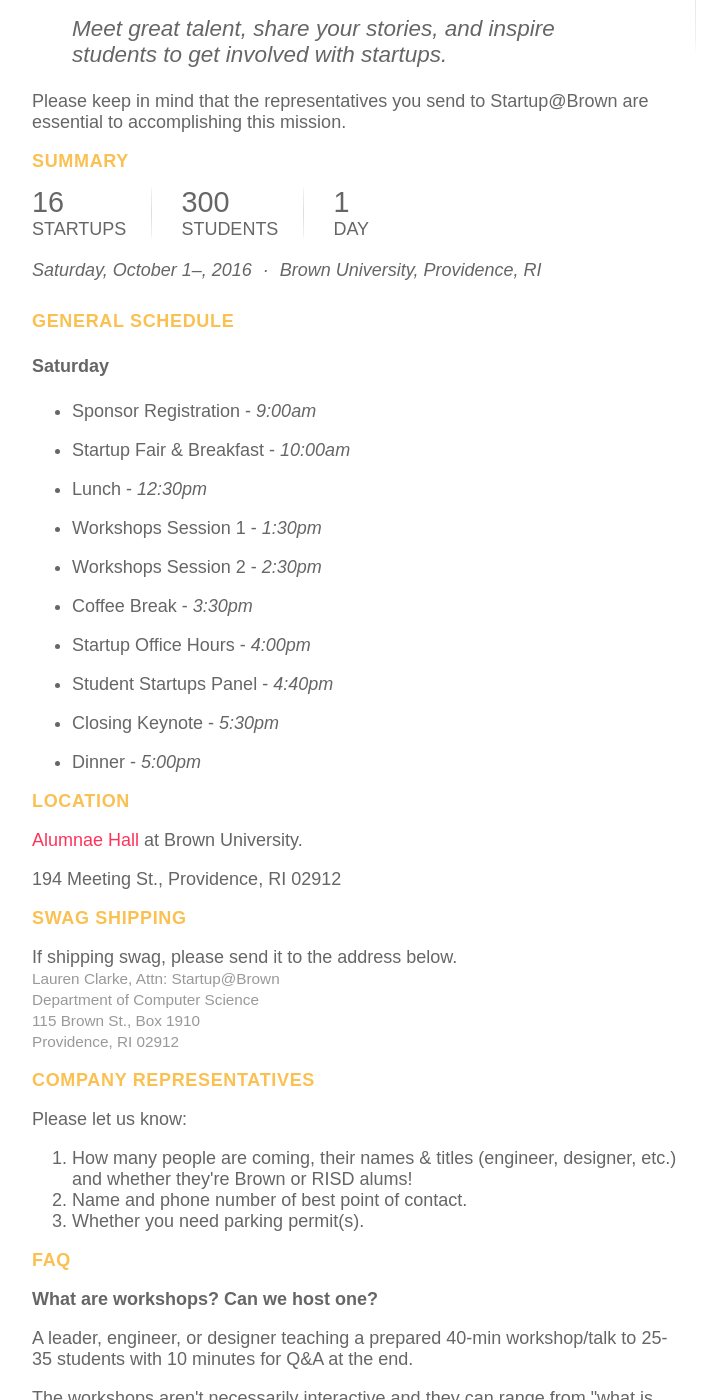
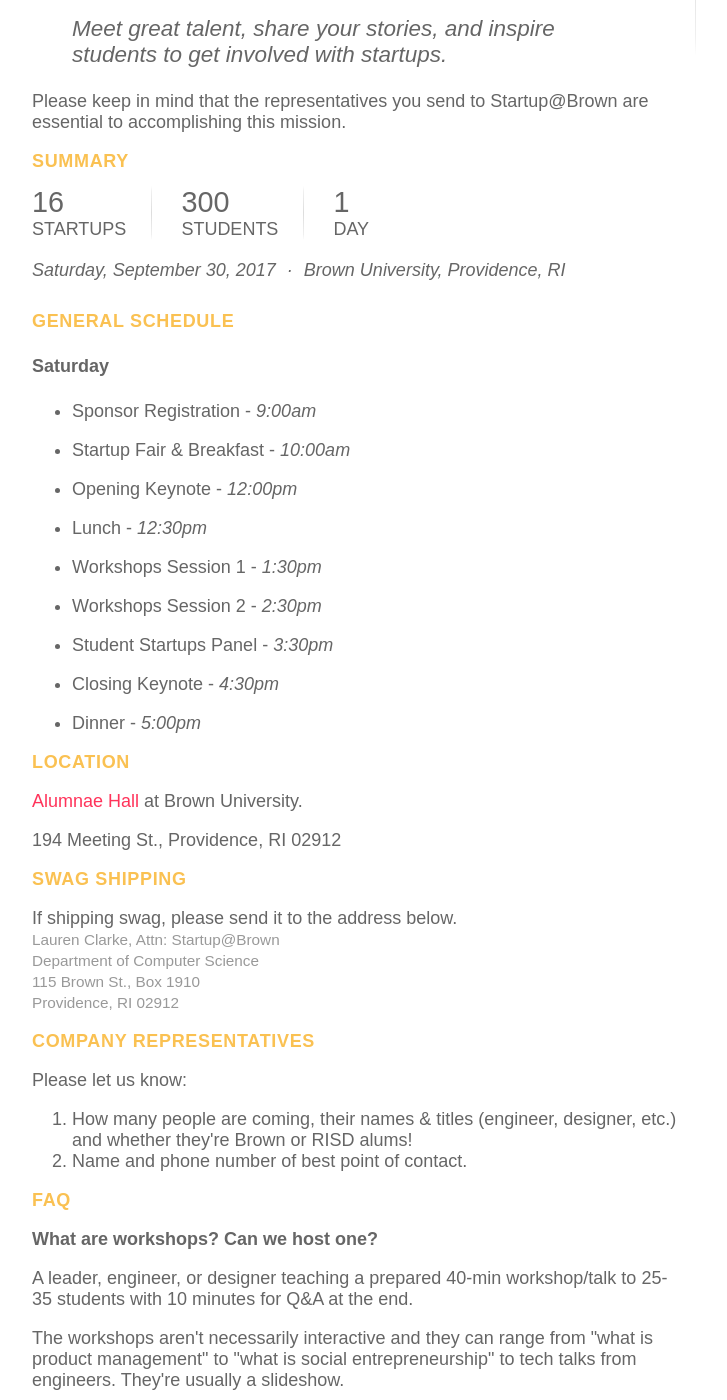
Before and after one commit to hackatbrown/2016.startupatbrown.org, a Jekyll site: the page built from startup-guide.html, in a window 1280 px wide and 1400 px high, scrolled down 362 px. Shown: the whole window, without its empty margins (111-838 px from the left). Built offline with Jekyll 4.4.1, drawn with Linux system fonts in a browser that asks for light colours; some of the changed text lies outside the part shown.

Commit message:
startup guide updates and timeline

```diff
--- a/startup-guide.html
+++ b/startup-guide.html
@@ -33,20 +33,19 @@
         <li><span>300</span><br>Students</li>
         <li><span>1</span><br>Day</li>
       </ul>
-      <p class="summary-date-place"><i class="fa fa-calendar"></i>Saturday, October 1&ndash;, 2016 <span>&middot;</span> <i class="fa fa-globe"></i>Brown University, Providence, RI</p>
+      <p class="summary-date-place"><i class="fa fa-calendar"></i>Saturday, September 30, 2017 <span>&middot;</span> <i class="fa fa-globe"></i>Brown University, Providence, RI</p>
 
       <h2>General Schedule</h2>
         <h4 class="schedule-description">Saturday</h4>
       <ul>
         <li><p>Sponsor Registration - <i>9:00am</i></p></li>
         <li><p>Startup Fair &amp; Breakfast - <i>10:00am</i></p></li>
+        <li><p>Opening Keynote - <i>12:00pm</i></p></li>
         <li><p>Lunch - <i>12:30pm</i></p></li>
         <li><p>Workshops Session 1 - <i>1:30pm</i></p></li>
         <li><p>Workshops Session 2 - <i>2:30pm</i></p></li>
-        <li><p>Coffee Break - <i>3:30pm</i></p></li>
-        <li><p>Startup Office Hours - <i>4:00pm</i></p></li>
-        <li><p>Student Startups Panel - <i>4:40pm</i></p></li>
-        <li><p>Closing Keynote - <i>5:30pm</i></p></li>
+        <li><p>Student Startups Panel - <i>3:30pm</i></p></li>
+        <li><p>Closing Keynote - <i>4:30pm</i></p></li>
         <li><p>Dinner - <i>5:00pm</i></p></li>
       </ul>
 
@@ -67,7 +66,6 @@
       <ol>
         <li>How many people are coming, their names &amp; titles (engineer, designer, etc.) and whether they're Brown or RISD alums!</li>
         <li>Name and phone number of best point of contact.</li>
-        <li>Whether you need parking permit(s).</li>
       </ol>
 
       <h2>FAQ</h2>
@@ -96,7 +94,7 @@
 
 
       <br><br>
-      <h3>Thanks for being a part of Startup@Brown 2016!</h3>
+      <h3>Thanks for being a part of Startup@Brown 2017!</h3>
       <hr>
       <div class="cta-spread">
         <p>Have any questions or feedback?</p>
```
Also changed, not shown: index.html (+2 -10 lines).
